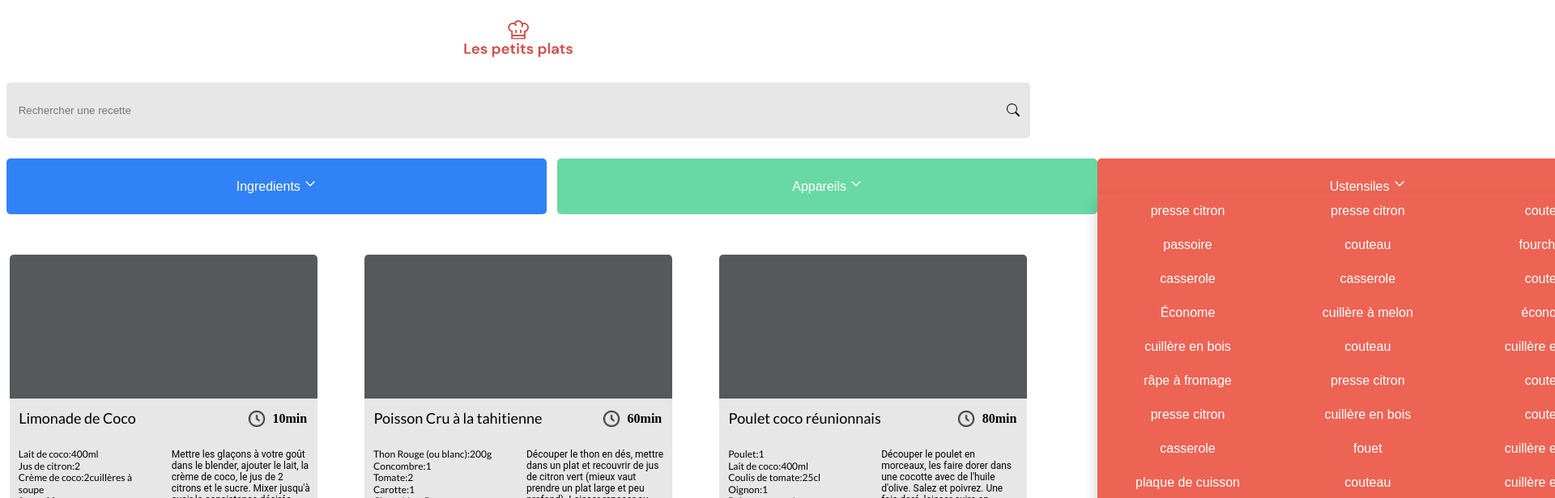
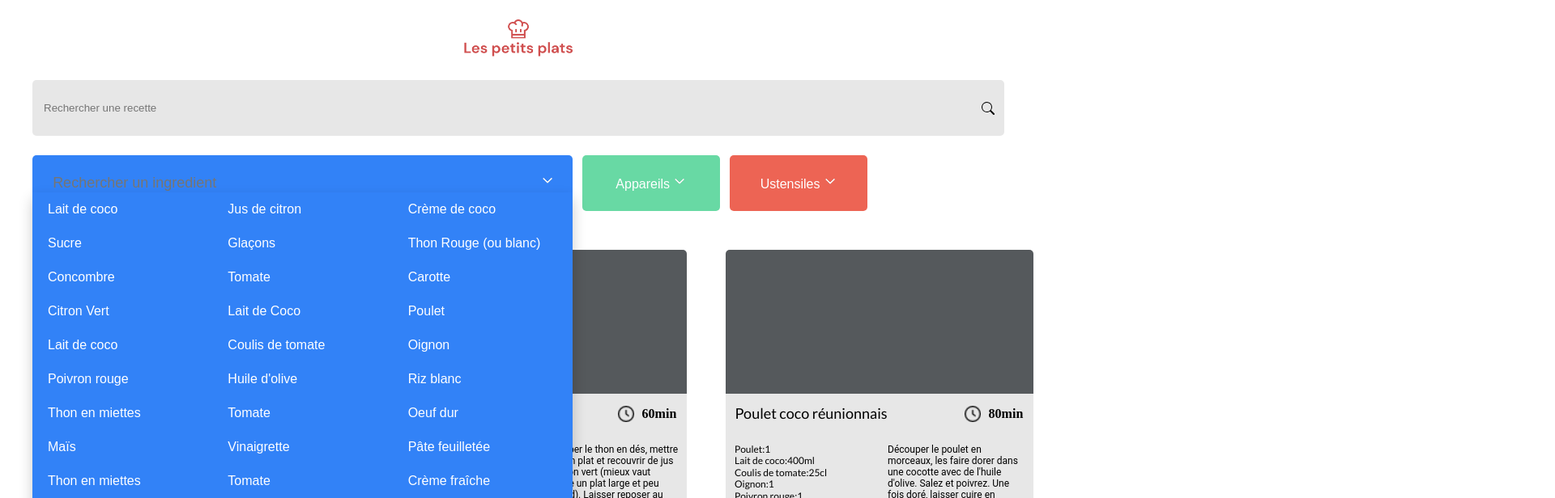
Before and after one commit to Soukainalarabi/les_petits_plats, a plain HTML site: page index.html in a window 1280 px wide. Both pictures are taken after a click on the button "Ingredients". Shown: the top 616 px of the page at 81% size, 1920 px wide, since content can reach past the window. Drawn offline with Linux system fonts and the light colour scheme; a web font is replaced by a local one.

Commit message:
test1 maquette

```diff
--- a/css/style.css
+++ b/css/style.css
@@ -11,19 +11,19 @@
 
 .dropbtn-ustensiles{
     background-color:#ED6454 ;
-    margin-left: 2%;
-    width: 667px;
+    margin-left: 14%;
+    /* width: 667px;  */
 
 }
 .dropbtn-ingredients{
     background-color:#3282F7 ;
-    width: 667px;
-    height: 397px;
+    /* width: 667px;
+    height: 397px; */
 }
 .dropbtn-appareils{
     background-color:#68D9A4 ;
-    margin-left: 2%;
-     width: 667px;
+    margin-left: 7%;
+     /* width: 667px;  */
     /* width: 170px;  */
 
 }
@@ -33,7 +33,7 @@
     font-size: 16px;
     border: none;
     cursor: pointer;
-    /* width: 170px; */
+     width: 170px;
     height: 69px;
     border-radius: 5px;
   }
@@ -51,8 +51,8 @@
     min-width: 160px;
     box-shadow: 0px 8px 16px 0px rgba(0,0,0,0.2);
     z-index: 1;
-    width: 667px;
-    height: 397px;
+    /* width: 667px;
+    height: 397px; */
 
 
   }
@@ -76,10 +76,22 @@
     grid-template-columns: repeat(3, 1fr); */
 
   }
+  #search-ingredient{
+    color: #FFFFFF;
+    font-size :18px;
+
+  }
+  .ingredients-input{
+    /* display: none; */
+    border: none;
+    color: #FFFFFF;
+    font-size :18px;
+    background-color:#3282F7 !important  }
   /* Links inside the dropdown */
   .dropdown-contentA a, .dropdown-contentB a, .dropdown-contentC a{
     color: white;
-    padding: 12px 0px;
+    text-align: start;
+    padding: 12px 19px;
     text-decoration: none;
     display: block;
 
@@ -100,7 +112,9 @@
   }
 .container{
     margin: auto;
-    max-width: 1440px;
+    max-width: 1200px;
+
+    /* max-width: 1440px; */
 }
 .logo{
     margin-top: 2%;
--- a/index.html
+++ b/index.html
@@ -33,7 +33,9 @@
         </div>
         <div class="dropdowns">
             <div class="dropdown ingredient">
-                <button class="dropbtn-ingredients">Ingredients
+                <button class="dropbtn-ingredients">
+                    <h1>Ingredients</h1>
+                    <input class="ingredients-input" type="search" name="" id="search-ingredient" placeholder="Rechercher un ingredient">
                     <div class="dropdown-contentA">
                     </div>
                     <img class="icon-bas" src="assets/dropdown.png" aria-label="icon pour ouvrir le menu déroulant"
--- a/scripts/factories/recipe.js
+++ b/scripts/factories/recipe.js
@@ -1,7 +1,12 @@
 export default function cardFactory(recipe, ingredients) {
+    let h1 = document.querySelector("h1")
+    let inputIngredient = document.querySelector(".ingredients-input")
     let dropDownButtonA = document.querySelector(".dropdown-contentA ")
+    let dropBtnIng = document.querySelector(".dropbtn-ingredients")
     let dropDownButtonB = document.querySelector(".dropdown-contentB ")
+    let dropBtnApp = document.querySelector(".dropbtn-appareils")
     let dropDownButtonC = document.querySelector(".dropdown-contentC ")
+    let dropBtnUst = document.querySelector(".dropbtn-ustensiles")
     let cardRecipes = document.createElement("div")
     let imgCard = document.createElement("div")
     let bodyCard = document.createElement("div")
@@ -50,8 +55,6 @@ export default function cardFactory(recipe, ingredients) {
         dropDownAppareils.textContent = recipe.appliance
         recipe.ustensils.forEach(ustensil => {
             dropDownUstensiles.textContent = ustensil //il y a une erreur au niveau du textContent des ustensile (voir data pour se rassurer)
-            dropDownButtonC.style.display = "grid"
-            dropDownButtonC.style.gridTemplateColumns = "repeat(3, 1fr)"
         })
         recipe.ingredients.forEach(ingredient => {
             let ingredientsDetails = document.createElement("li")
@@ -63,7 +66,40 @@ export default function cardFactory(recipe, ingredients) {
             let quantityInit = ingredient.quantity ? ":" + ingredient.quantity : ""
             let unitInit = ingredient.unit ? ingredient.unit : ""
             ingredientsDetails.textContent = ingredient.ingredient + quantityInit + unitInit
-            dropDownIngredients.textContent = ingredient.ingredient
+            dropBtnIng.addEventListener("click", () => {
+                h1.style.display = "none"
+                // inputIngredient.style.display = 'block'
+                dropDownIngredients.textContent = ingredient.ingredient
+                dropBtnIng.style.width = "667px"
+                dropDownButtonA.style.display = "grid"
+                dropDownButtonA.style.gridTemplateColumns = "repeat(3, 1fr)";
+                dropDownButtonA.style.width = "667px"
+                dropDownButtonA.style.height = "397px"
+            })
+            dropBtnApp.addEventListener("click", () => {
+                dropBtnApp.style.width = "667px"
+                dropDownButtonB.style.display = "grid"
+                dropDownButtonB.style.gridTemplateColumns = "repeat(3, 1fr)";
+                dropDownButtonB.style.width = "667px"
+                dropDownButtonB.style.height = "397px"
+            })
+            dropBtnUst.addEventListener("click", () => {
+                dropBtnUst.style.width = "667px"
+                dropDownButtonC.style.display = "grid"
+                dropDownButtonC.style.gridTemplateColumns = "repeat(3, 1fr)";
+                dropDownButtonC.style.width = "667px"
+                dropDownButtonC.style.height = "397px"
+            })
+
+
+
+
+            //   (dropDownButtonB) {
+            //     dropBtnIng.style.width = "170px"
+            //     dropBtnApp.style.width = "667px"
+            //     dropBtnApp.style.height = "397px"
+
+            // }
 
 
 
```
